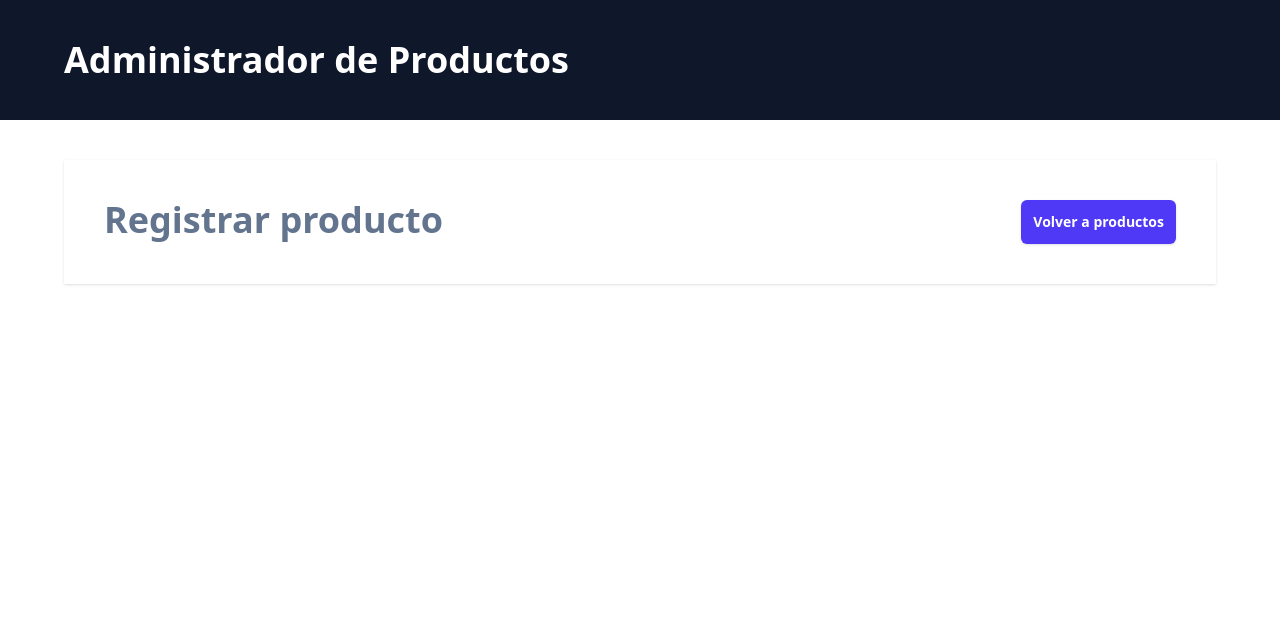
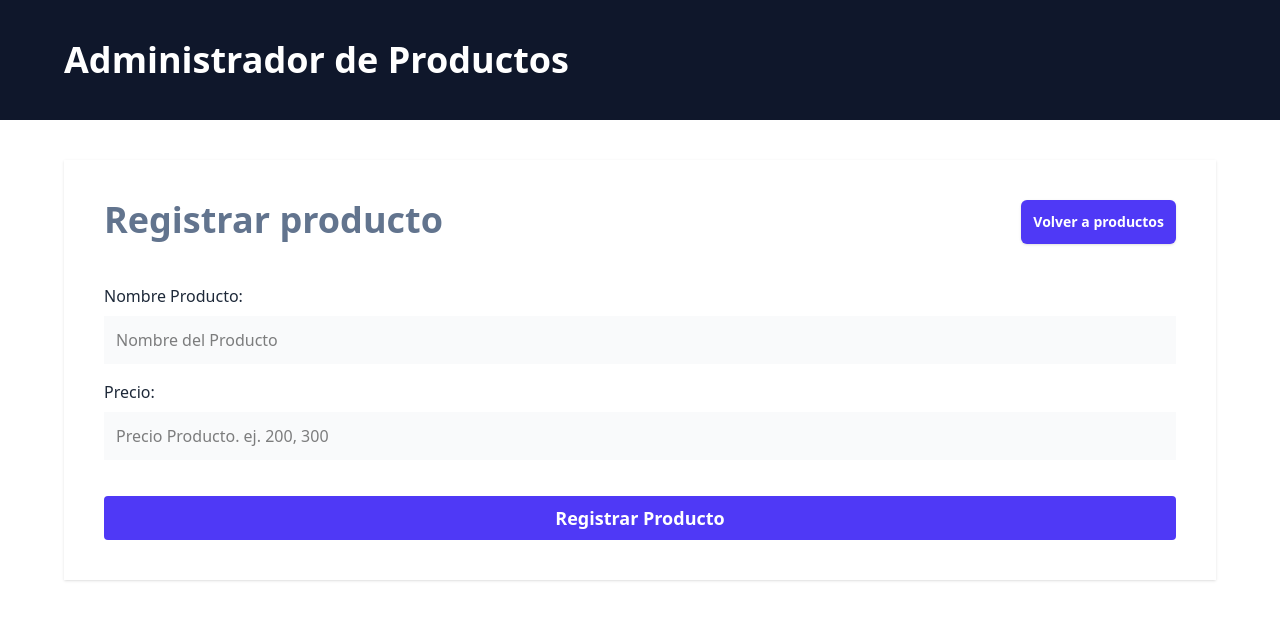
Before and after one commit to stan-mqz/products-manager-react, a React app: page /productos/nuevo in a window 1280 px wide. Shown: the top 620 px of the page. Built offline with nearby package versions, Linux system fonts and the light colour scheme; the HTML template or start-up script is replaced by a standard one.

Commit message:
feat: Implement product registration form with validation and error handling

```diff
--- /dev/null
+++ b/src/components/ErrorMessage.tsx
@@ -0,0 +1,7 @@
+import { PropsWithChildren, } from 'react'
+
+export const ErrorMessage = ({children}: PropsWithChildren) => {
+  return (
+    <div className='text-center my-4 bg-red-600 text-white font-bold p-3 uppercase'>{children}</div>
+  )
+}
--- a/src/pages/NewProduct.tsx
+++ b/src/pages/NewProduct.tsx
@@ -1,10 +1,41 @@
-import { Link } from "react-router-dom";
+import { Link, Form, useActionData, ActionFunctionArgs } from "react-router-dom";
+import { ErrorMessage } from "../components/ErrorMessage";
+//Funcion para la accion
+export const action = async ({request}: ActionFunctionArgs) => {
+  //Forma para obtener los datos del formulario descomponiendo el objeto request y su metodo formData)()
+  const data = Object.fromEntries(await request.formData())
+
+  /*
+  Los key : value los tomara asi
+  key: name del campo en el form
+  value: valor introducido en el form
+  */
+
+  let error = ''
+
+  if (Object.values(data).includes('')) {
+    error = 'Todos los campos son obligatorios'
+  }
+
+  //Una vez retornas algo en una accion, esta disponible globalmente para el componente
+  if (error) {
+    return error
+  }
+
+  //Una accion siempre debe retornar algo
+  return {}
+}
 
 export const NewProduct = () => {
+
+  const error = useActionData() as string
+
   return (
     <>
       <div className="flex justify-between">
-        <h2 className="text-4xl font-black text-slate-500">Registrar producto</h2>
+        <h2 className="text-4xl font-black text-slate-500">
+          Registrar producto
+        </h2>
 
         <Link
           to="/"
@@ -13,6 +44,43 @@
           Volver a productos
         </Link>
       </div>
+
+    {error && <ErrorMessage>{error}</ErrorMessage>}
+
+      <Form
+      className="mt-10"
+      method="POST"
+      >
+        <div className="mb-4">
+          <label className="text-gray-800" htmlFor="name">
+            Nombre Producto:
+          </label>
+          <input
+            id="name"
+            type="text"
+            className="mt-2 block w-full p-3 bg-gray-50"
+            placeholder="Nombre del Producto"
+            name="name"
+          />
+        </div>
+        <div className="mb-4">
+          <label className="text-gray-800" htmlFor="price">
+            Precio:
+          </label>
+          <input
+            id="price"
+            type="number"
+            className="mt-2 block w-full p-3 bg-gray-50"
+            placeholder="Precio Producto. ej. 200, 300"
+            name="price"
+          />
+        </div>
+        <input
+          type="submit"
+          className="mt-5 w-full bg-indigo-600 p-2 text-white font-bold text-lg cursor-pointer rounded"
+          value="Registrar Producto"
+        />
+      </Form>
     </>
   );
 };
--- a/src/pages/Products.tsx
+++ b/src/pages/Products.tsx
@@ -6,6 +6,8 @@
       <div className="flex justify-between">
         <h2 className="text-4xl font-black text-slate-500">Productos</h2>
 
+
+     {/* Por detras es un enlace */}
         <Link
           to="productos/nuevo"
           className="rounded-md bg-indigo-600 p-3 text-sm font-bold text-white shadow-sm hover:bg-indigo-500"
--- a/src/router.tsx
+++ b/src/router.tsx
@@ -1,7 +1,8 @@
 import {createBrowserRouter} from 'react-router-dom'
 import { Layout } from './layouts/Layout'
 import { Products } from './pages/Products'
-import { NewProduct } from './pages/NewProduct'
+//Importar la funcion pero con un alias
+import { NewProduct, action as newProductAction } from './pages/NewProduct'
 
 export const router = createBrowserRouter([
     //Grupo de paginas que comparten el layout principal
@@ -17,7 +18,9 @@
             {
                 //Le indicas a que ruta corresponde ese elemento
                 path: 'productos/nuevo',
-                element: <NewProduct />
+                element: <NewProduct />,
+                //Se ejecuta cuando presionas submir para el formulario dentro del componente indicado
+                action: newProductAction
             },
         ]
     }
```
